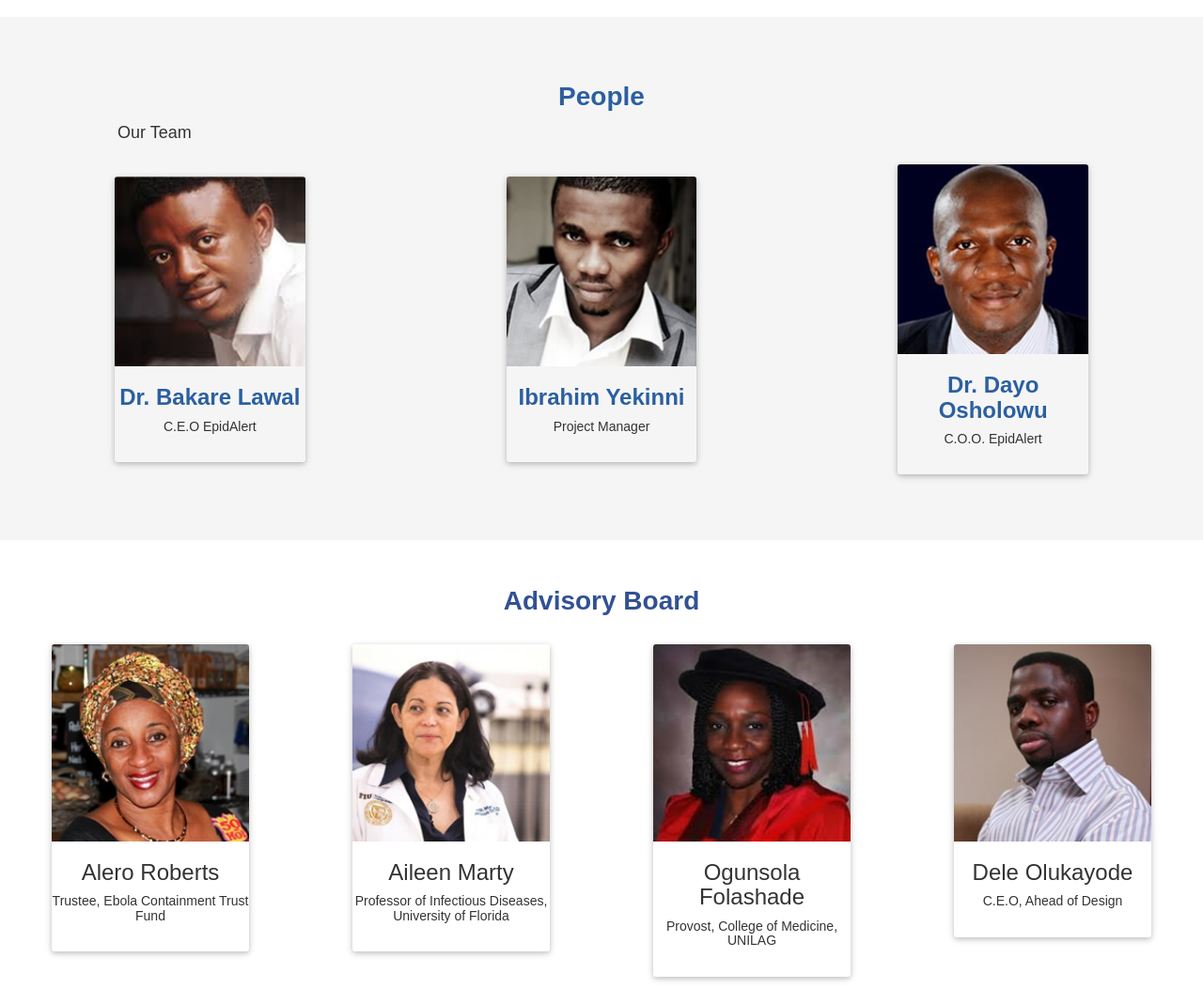
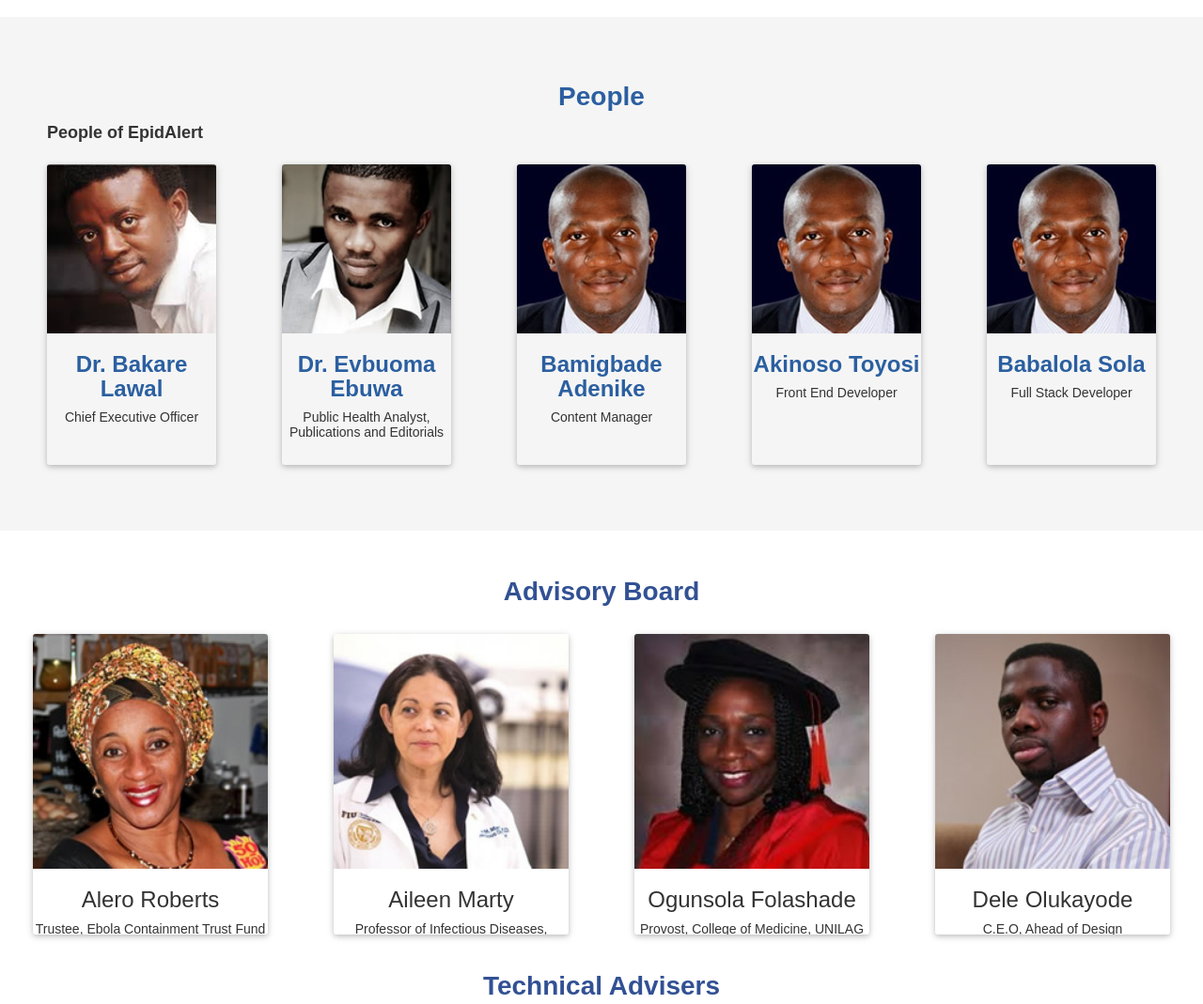
Before and after one commit to Toyrone/landing-page, a plain HTML site: page about.html in a window 1280 px wide. Shown: the part 1980-3049 px from the top of the page at 94% size. Drawn offline with nearby package versions, Linux system fonts and the light colour scheme; a web font is replaced by a local one.

Commit message:
Update team section

```diff
--- a/about.html
+++ b/about.html
@@ -241,7 +241,7 @@
                     <div class="row">
                         <!-- Team List -->
                         <div class="team">
-                            <p>Our Team</p>
+                            <p>People of EpidAlert</p>
                             <div class="col-md-12 col-md-12 text-center flex-wrap--around">
                                 <!-- Profile cards -->
                                 <div class="col-lg-3 col-md-3">
@@ -251,7 +251,7 @@
                                         </div>
                                         <div class="profile__details">
                                             <h3>Dr. Bakare Lawal</h3>
-                                            <h5>C.E.O EpidAlert</h5>
+                                            <h5>Chief Executive Officer</h5>
                                         </div>
                                     </div>
                                 </div> <!-- /cards -->
@@ -263,8 +263,8 @@
                                             <img class="img-responsive" src="img/profile/team-3.jpg" alt="">
                                         </div>
                                         <div class="profile__details">
-                                            <h3>Ibrahim Yekinni</h3>
-                                            <h5>Project Manager</h5>
+                                            <h3>Dr. Evbuoma Ebuwa</h3>
+                                            <h5>Public Health Analyst, Publications and Editorials</h5>
                                         </div>
                                     </div>
                                 </div> <!-- /cards -->
@@ -276,8 +276,34 @@
                                             <img class="img-responsive" src="img/profile/team-2.jpg" alt="">
                                         </div>
                                         <div class="profile__details">
-                                            <h3>Dr. Dayo Osholowu</h3>
-                                            <h5>C.O.O. EpidAlert</h5>
+                                            <h3>Bamigbade Adenike</h3>
+                                            <h5>Content Manager</h5>
+                                        </div>
+                                    </div>
+                                </div>   <!-- /cards -->
+
+                                <!-- Profile cards -->
+                                <div class="col-lg-3 col-md-3">
+                                    <div class="profile-card">
+                                        <div class="profile__img">
+                                            <img class="img-responsive" src="img/profile/team-2.jpg" alt="">
+                                        </div>
+                                        <div class="profile__details">
+                                            <h3>Akinoso Toyosi</h3>
+                                            <h5>Front End Developer</h5>
+                                        </div>
+                                    </div>
+                                </div>   <!-- /cards -->
+
+                                <!-- Profile cards -->
+                                <div class="col-lg-3 col-md-3">
+                                    <div class="profile-card">
+                                        <div class="profile__img">
+                                            <img class="img-responsive" src="img/profile/team-2.jpg" alt="">
+                                        </div>
+                                        <div class="profile__details">
+                                            <h3>Babalola Sola</h3>
+                                            <h5>Full Stack Developer</h5>
                                         </div>
                                     </div>
                                 </div>   <!-- /cards -->
--- a/css/main.css
+++ b/css/main.css
@@ -376,13 +376,14 @@ footer {
     font-weight: 700;
 }
 .profile-card {
-    margin: 20px 40px;
+    margin: 20px;
     box-shadow: 0 2px 5px 0 rgba(0,0,0,.16), 0 2px 10px 0 rgba(0,0,0,.12);
     -webkit-box-shadow: 0 2px 5px 0 rgba(0,0,0,.16), 0 2px 10px 0 rgba(0,0,0,.12);
     padding: 0 0 20px;
     border-radius: 3px;
     box-sizing: border-box;
     overflow: hidden;
+    height: 320px;
 }
 .profile__img {
     /*width: 300px;*/
@@ -403,9 +404,10 @@ footer {
     font-weight: 700;
 }
 .team p {
-    padding-left: 125px;
+    padding-left: 50px;
     font-size: 18px;
     margin-bottom: 0;
+    font-weight: bold
 }
 /*remove partners*/
 .partners {
```
